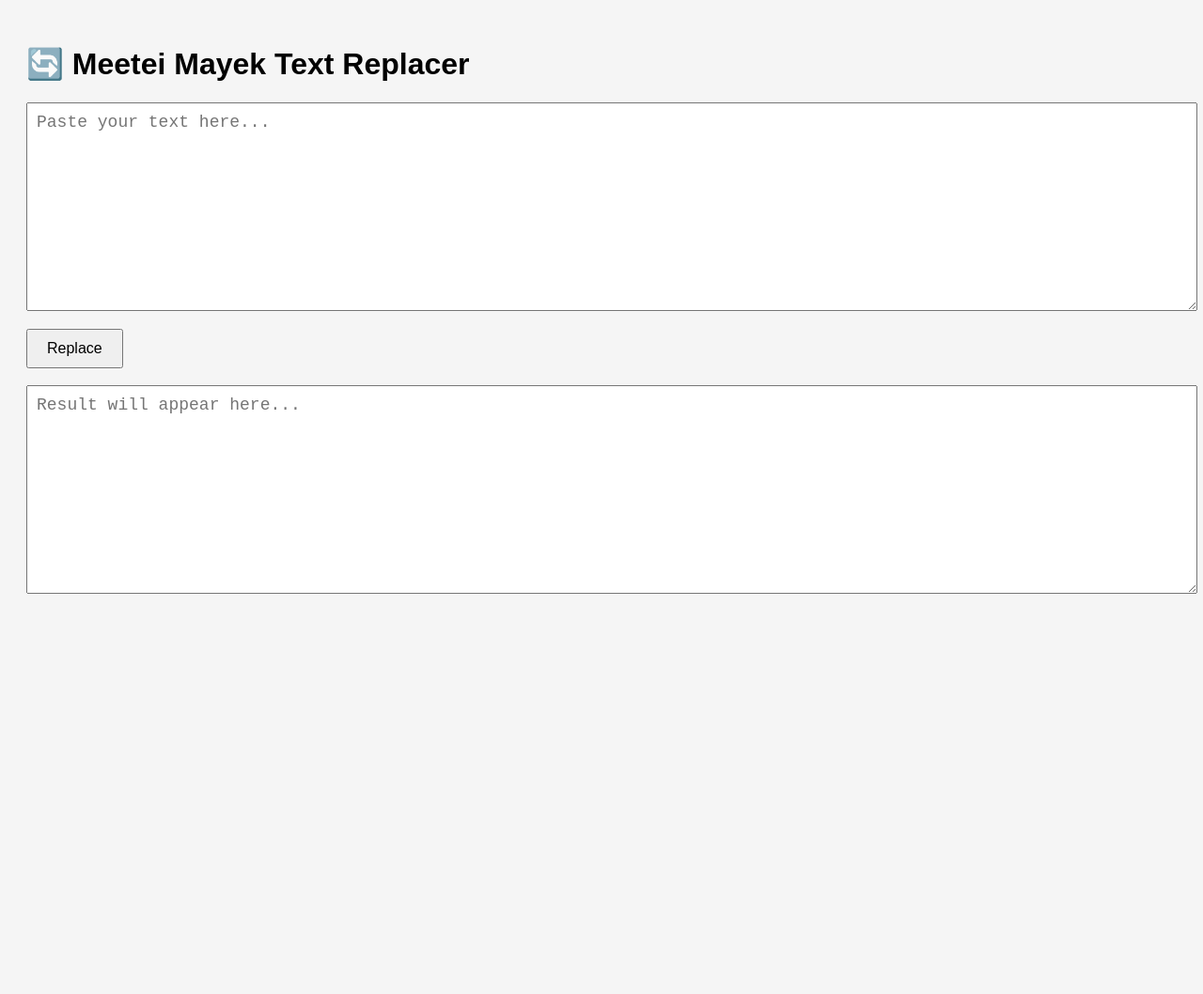
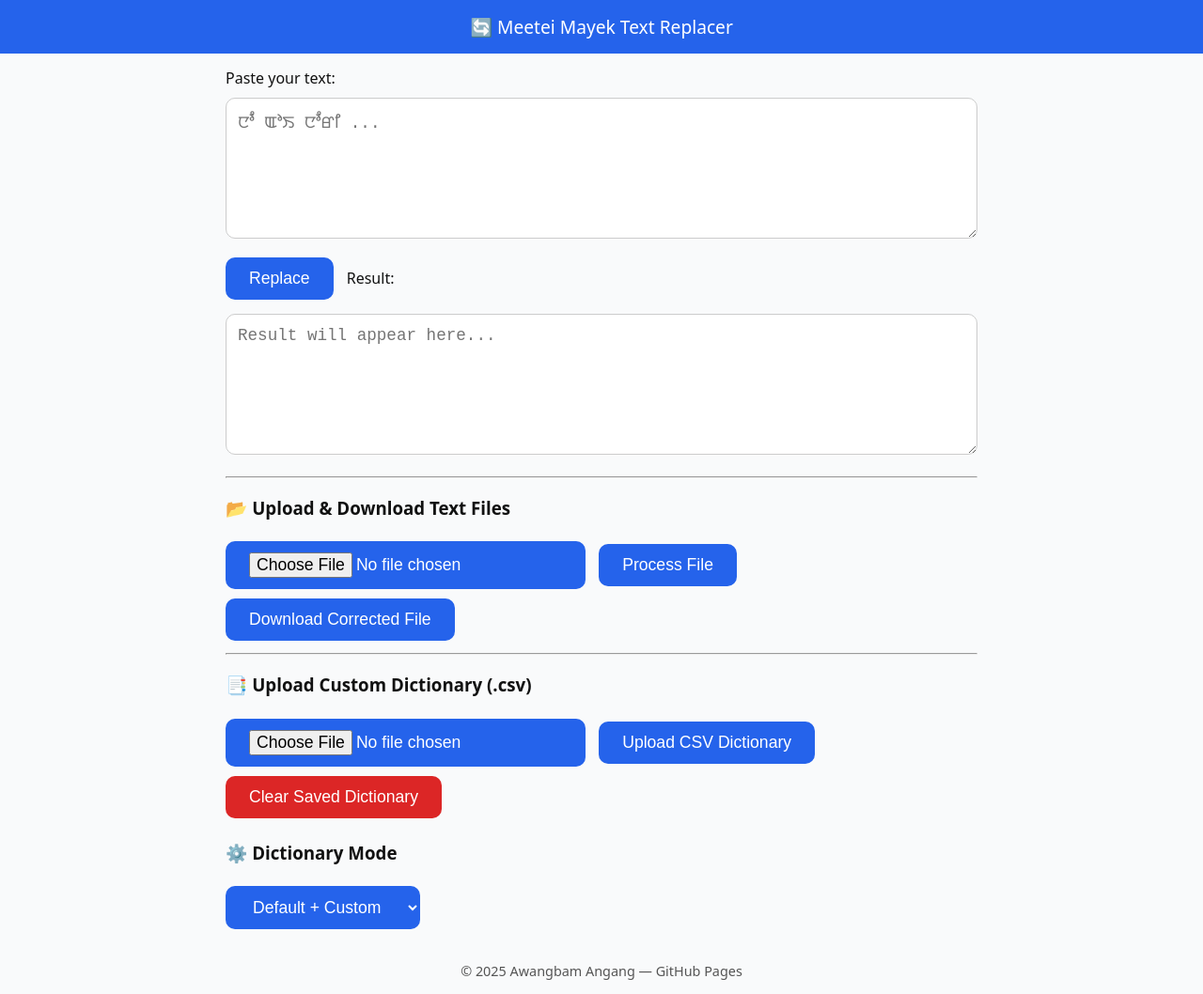
Before and after one commit to AwangbaMangang/loire, a plain HTML site: page index.html in a window 1280 px wide. Shown: the whole page at 94% size. Before the commit the page ends 800 px from the top, so only its background shows below. Drawn offline with Linux system fonts and the light colour scheme.

Commit message:
Update index.html

```diff
--- a/index.html
+++ b/index.html
@@ -2,35 +2,115 @@
 <html lang="mni">
 <head>
   <meta charset="UTF-8">
-  <title>Text Replacer (Meetei Mayek)</title>
+  <meta name="viewport" content="width=device-width, initial-scale=1.0">
+  <title>Meetei Mayek Text Replacer</title>
   <style>
     body {
-      font-family: sans-serif;
-      padding: 20px;
-      background: #f5f5f5;
+      font-family: system-ui, sans-serif;
+      margin: 0;
+      padding: 0;
+      background: #f9fafb;
+      color: #111;
     }
+
+    header {
+      background: #2563eb;
+      color: white;
+      padding: 15px;
+      text-align: center;
+      font-size: 1.2rem;
+    }
+
+    main {
+      padding: 15px;
+      max-width: 800px;
+      margin: auto;
+    }
+
     textarea {
       width: 100%;
-      height: 200px;
-      margin-bottom: 15px;
-      font-size: 18px;
-      padding: 10px;
+      min-height: 150px;
+      resize: vertical;
+      margin: 10px 0;
+      font-size: 1.1rem;
+      padding: 12px;
+      border-radius: 10px;
+      border: 1px solid #ccc;
+      box-sizing: border-box;
     }
-    button {
-      padding: 10px 20px;
-      font-size: 16px;
+
+    button, input[type="file"], select {
+      width: 100%;
+      padding: 15px;
+      font-size: 1.1rem;
+      border: none;
+      border-radius: 10px;
+      background: #2563eb;
+      color: white;
       cursor: pointer;
+      transition: background 0.2s;
+      margin: 5px 0;
+    }
+
+    button:hover, select:hover {
+      background: #1e40af;
+    }
+
+    button.clear-btn {
+      background: #dc2626;
+    }
+
+    footer {
+      text-align: center;
+      padding: 15px;
+      font-size: 0.9rem;
+      color: #555;
+    }
+
+    @media (min-width: 600px) {
+      button, input[type="file"], select {
+        width: auto;
+        padding: 12px 25px;
+        margin-right: 10px;
+      }
     }
   </style>
 </head>
 <body>
-  <h1>🔄 Meetei Mayek Text Replacer</h1>
+  <header>🔄 Meetei Mayek Text Replacer</header>
 
-  <textarea id="inputText" placeholder="Paste your text here..."></textarea>
-  <br>
-  <button onclick="replaceText()">Replace</button>
-  <br><br>
-  <textarea id="outputText" placeholder="Result will appear here..." readonly></textarea>
+  <main>
+    <label for="inputText">Paste your text:</label>
+    <textarea id="inputText" placeholder="ꯅꯣꯪ ꯑꯣꯏ ꯅꯣꯪꯔꯤ ..."></textarea>
+
+    <button onclick="replaceText()">Replace</button>
+
+    <label for="outputText">Result:</label>
+    <textarea id="outputText" readonly placeholder="Result will appear here..."></textarea>
+
+    <hr>
+
+    <h3>📂 Upload & Download Text Files</h3>
+    <input type="file" id="fileInput" accept=".txt">
+    <button onclick="processFile()">Process File</button>
+    <button onclick="downloadFile()">Download Corrected File</button>
+
+    <hr>
+
+    <h3>📑 Upload Custom Dictionary (.csv)</h3>
+    <input type="file" id="csvInput" accept=".csv">
+    <button onclick="uploadCSV()">Upload CSV Dictionary</button>
+    <button class="clear-btn" onclick="clearCustomDict()">Clear Saved Dictionary</button>
+
+    <h3>⚙️ Dictionary Mode</h3>
+    <select id="dictMode" onchange="updateDictionaryMode()">
+      <option value="both" selected>Default + Custom</option>
+      <option value="default">Default Only</option>
+      <option value="custom">Custom Only</option>
+    </select>
+  </main>
+
+  <footer>© 2025 Awangbam Angang — GitHub Pages</footer>
 
   <script src="script.js"></script>
 </body>
```
